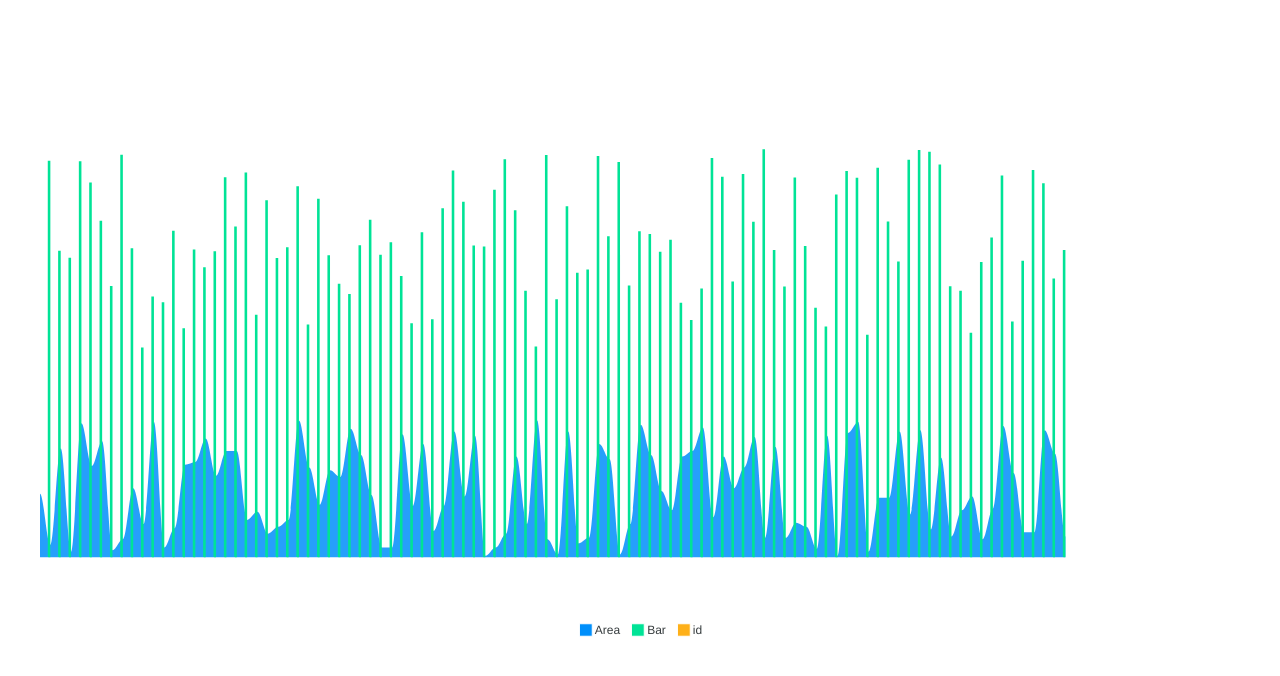
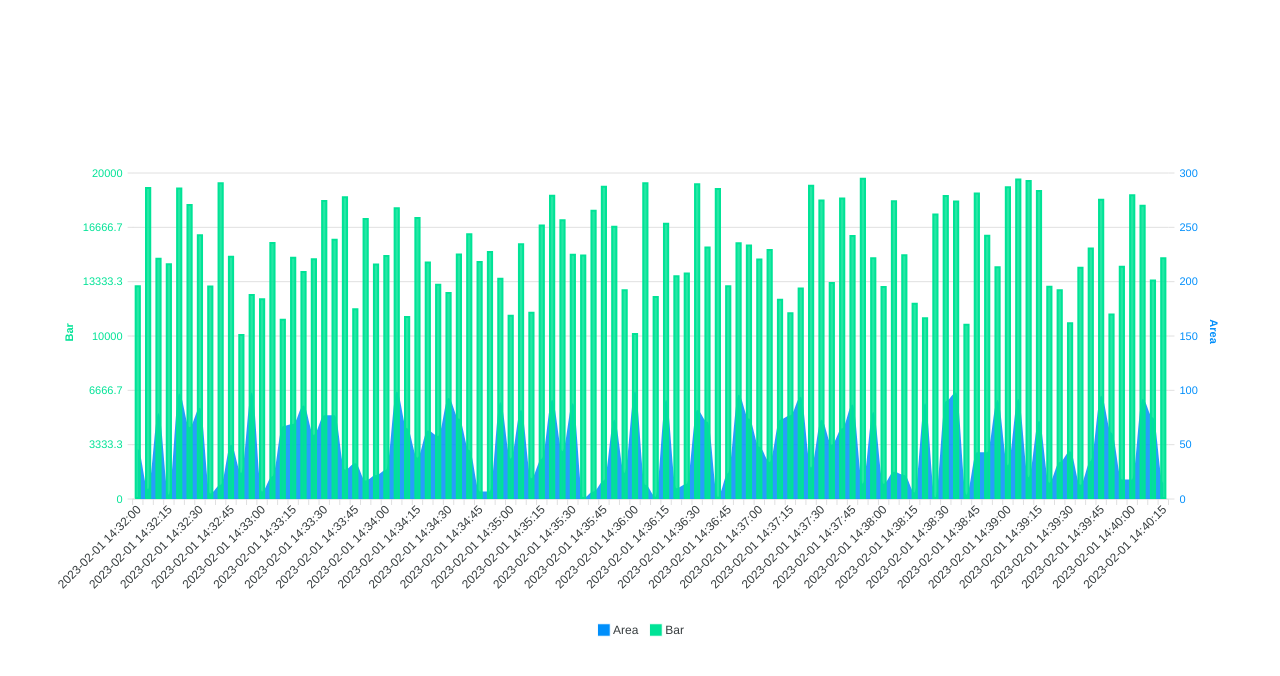
Before and after one commit to wanted-9th-3team/pre-onboarding-9th-3-03, a React (Vite) app: page / in a window 1280 px wide. Shown: the top 676 px of the page. Built offline with nearby package versions, Linux system fonts and the light colour scheme.

Commit message:
click된 데이터의 id(지역명)값 가져오는 event처리

```diff
--- a/src/components/Home.tsx
+++ b/src/components/Home.tsx
@@ -1,4 +1,4 @@
-import React, { Component, useEffect, useState } from 'react'
+import React, { Component, useCallback, useEffect, useState } from 'react'
 import Chart from 'react-apexcharts'
 import getChartInfo from '../apis/chartApi'
 import filter from '../utils/filter'
@@ -6,8 +6,10 @@ import filter from '../utils/filter'
 function Home() {
   const [xAxisData, setXAxisData] = useState<string[]>()
   const [filterData, setFilterData] = useState<string[]>()
+  const [filter, setFilter] = useState<string[]>()
   const [areaYAxisData, setAreaYAxisData] = useState<number[]>()
   const [barYAxisData, setBarYAxisData] = useState<number[]>()
+  const [clickedRegion, setClickedRegion] = useState<string>('')
 
   useEffect(() => {
     getChartInfo().then(data => {
@@ -15,8 +17,19 @@ function Home() {
       setAreaYAxisData(data.areaYAxisData)
       setBarYAxisData(data.barYAxisData)
       setFilterData(data.filterData)
+      setFilter(data.filter)
     })
   }, [])
+
+  const onClickFilter = useCallback(
+    ({ value, seriesIndex, dataPointIndex, w }) => {
+      console.log(clickedRegion)
+      if (w.config.labels[dataPointIndex] === clickedRegion) {
+        return '#D9534F'
+      }
+    },
+    [clickedRegion]
+  )
 
   const state = {
     series: [
@@ -30,46 +43,43 @@ function Home() {
         type: 'column',
         data: barYAxisData,
       },
-      {
-        name: 'id',
-        data: filterData,
-      },
     ],
     options: {
       chart: {
         height: 350,
-        type: 'line',
+        type: 'area',
         stacked: false,
+        toolbar: {
+          show: false,
+        },
+        events: {
+          dataPointSelection(event, chartContext, config) {
+            console.log(config.w.config.labels[config.dataPointIndex])
+            setClickedRegion(config.w.config.labels[config.dataPointIndex])
+          },
+        },
       },
       stroke: {
         width: [0, 2, 5],
+
         curve: 'smooth',
       },
       plotOptions: {
         bar: {
-          columnWidth: '50%',
+          columnWidth: '60%',
         },
       },
-      // fill: {
-      //   colors: [
-      //     function ({ value, seriesIndex, w }) {
-      //       console.log(w.config)
-      //       if (value < 55) {
-      //         return '#7E36AF'
-      //       }
-      //       if (value >= 55 && value < 80) {
-      //         return '#164666'
-      //       }
-      //       return '#D9534F'
-      //     },
-      //   ],
+      fill: {
+        // colors: [onClickFilter],
+      },
+      labels: filterData,
+      // markers: {
+      //   size: 10,
       // },
-      labels: xAxisData,
-      markers: {
-        size: 0,
-      },
       xaxis: {
-        type: 'datetime',
+        type: 'category',
+        categories: xAxisData,
+        tickPlacement: 'between',
       },
       yaxis: [
         {
@@ -80,19 +90,19 @@ function Home() {
           axisTicks: {
             show: true,
           },
-          axisBorder: {
-            show: true,
-            color: '#e30000',
-          },
+          // axisBorder: {
+          //   show: true,
+          //   color: '#028FFB',
+          // },
           labels: {
             style: {
-              colors: '#e30000',
+              colors: '#028FFB',
             },
           },
           title: {
             text: 'Area',
             style: {
-              color: '#e30000',
+              color: '#028FFB',
             },
           },
         },
@@ -103,10 +113,10 @@ function Home() {
           axisTicks: {
             show: true,
           },
-          axisBorder: {
-            show: true,
-            color: '#00E396',
-          },
+          // axisBorder: {
+          //   // show: true,
+          //   // color: '#00E396',
+          // },
           labels: {
             style: {
               colors: '#00E396',
@@ -124,31 +134,43 @@ function Home() {
       tooltip: {
         shared: true,
         intersect: false,
-        y: {
-          formatter(y) {
-            return y
-          },
+        custom({ series, seriesIndex, dataPointIndex, w }) {
+          return (
+            `<div class="arrow_box">` +
+            `<div> Bar : ${series[0][dataPointIndex]}</div>` +
+            `<div> Area : ${series[1][dataPointIndex]}</div>` +
+            `</div>`
+          )
         },
+        // x: {
+        //   show: true,
+        //   format: 'yyyy-MM-dd HH:mm:ss',
+        //   // formatter: undefined,
+        // },
+        // y: {
+        //   formatter(y) {
+        //     return y
+        //   },
+        // },
       },
       dataLabels: {
         enabled: false,
-      },
-      chart: {
-        toolbar: {
-          show: false,
-        },
       },
     },
   }
 
   return (
     <div className="app">
-      {/* <section className="btn_wrap">
-        {filterData &&
-          filterData.map((item, index) => {
-            return <button key={index}>{item}</button>
+      <section className="btn_wrap">
+        {filter &&
+          filter.map((item, index) => {
+            return (
+              <button key={index} onClickFilter>
+                {item}
+              </button>
+            )
           })}
-      </section> */}
+      </section>
 
       <div className="row">
         <div className="mixed-chart">
```
